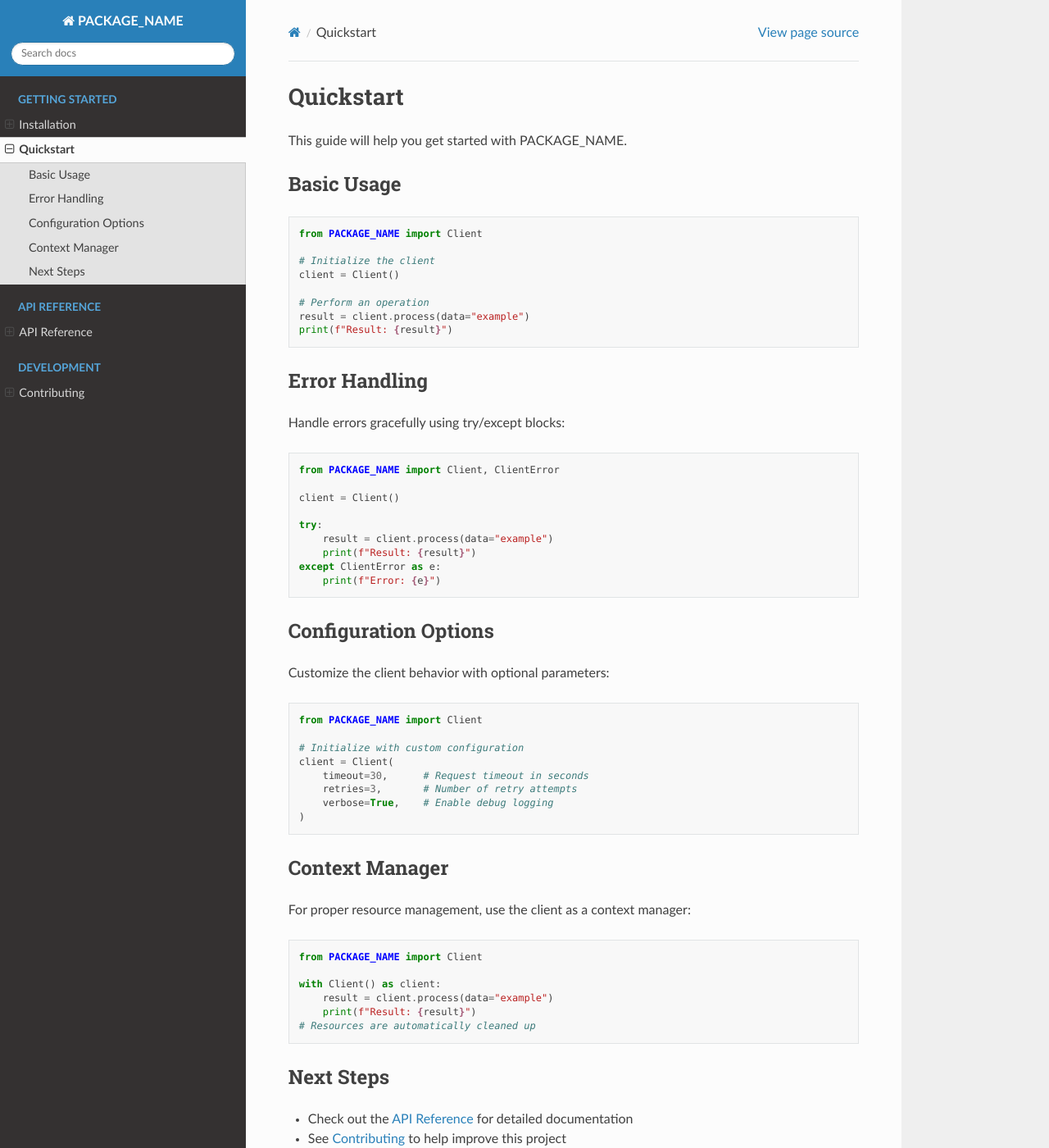
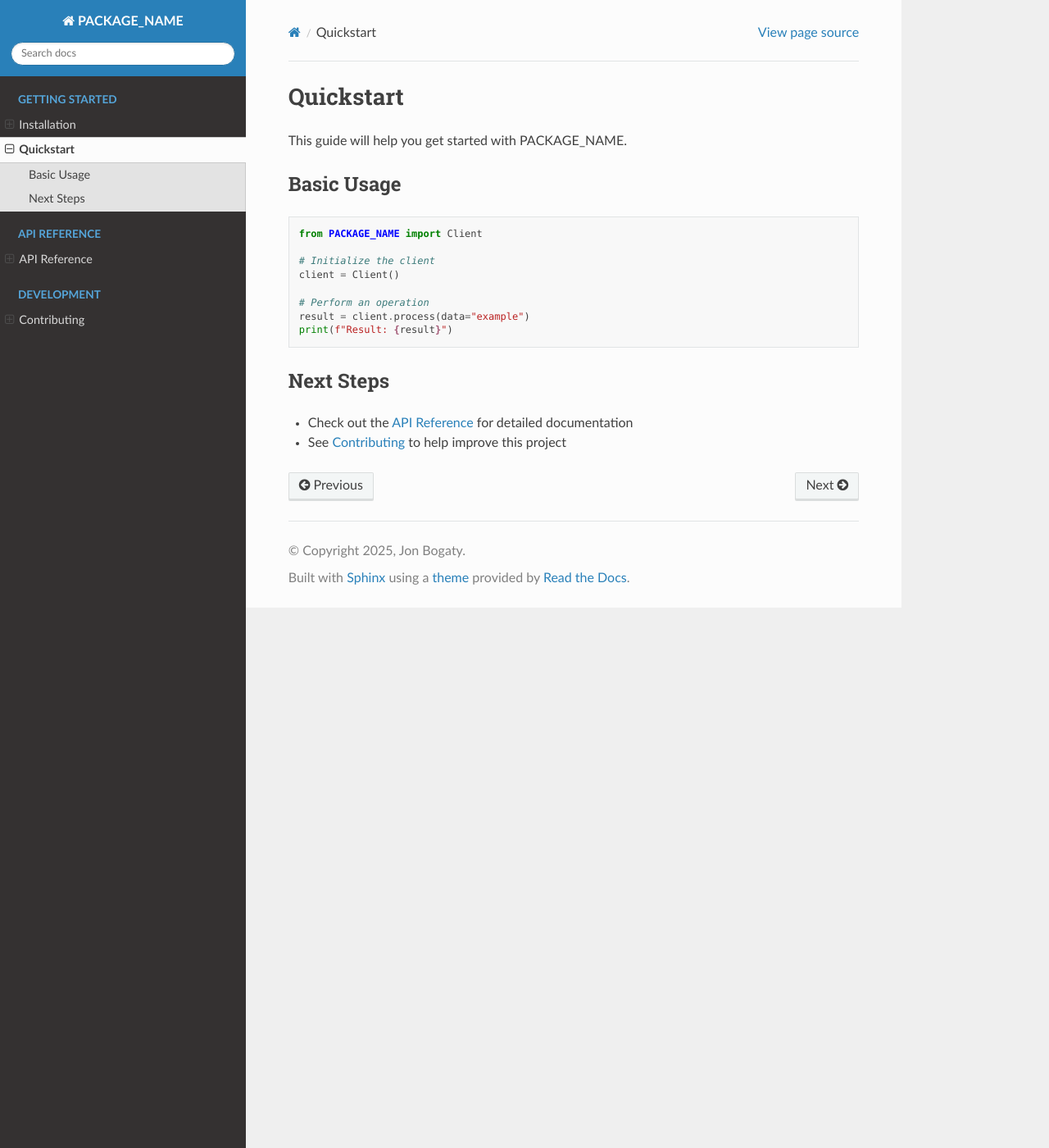
Before and after one commit to jbcom/jbcom.github.io, a Sphinx documentation site: the page built from docs/getting-started/quickstart.md, in a window 1280 px wide and 1400 px high. Shown: the whole window at 82% size. Built offline with Sphinx 7.4.7 and the Read the Docs theme 3.1.0, drawn with Linux system fonts in a browser that asks for light colours.

Commit message:
docs: handle pr feedback

````diff
--- a/docs/getting-started/quickstart.md
+++ b/docs/getting-started/quickstart.md
@@ -15,50 +15,6 @@ result = client.process(data="example")
 print(f"Result: {result}")
 ```
 
-## Error Handling
-
-Handle errors gracefully using try/except blocks:
-
-```python
-from PACKAGE_NAME import Client, ClientError
-
-client = Client()
-
-try:
-    result = client.process(data="example")
-    print(f"Result: {result}")
-except ClientError as e:
-    print(f"Error: {e}")
-```
-
-## Configuration Options
-
-Customize the client behavior with optional parameters:
-
-```python
-from PACKAGE_NAME import Client
-
-# Initialize with custom configuration
-client = Client(
-    timeout=30,      # Request timeout in seconds
-    retries=3,       # Number of retry attempts
-    verbose=True,    # Enable debug logging
-)
-```
-
-## Context Manager
-
-For proper resource management, use the client as a context manager:
-
-```python
-from PACKAGE_NAME import Client
-
-with Client() as client:
-    result = client.process(data="example")
-    print(f"Result: {result}")
-# Resources are automatically cleaned up
-```
-
 ## Next Steps
 
 - Check out the [API Reference](../api/index.rst) for detailed documentation
````
